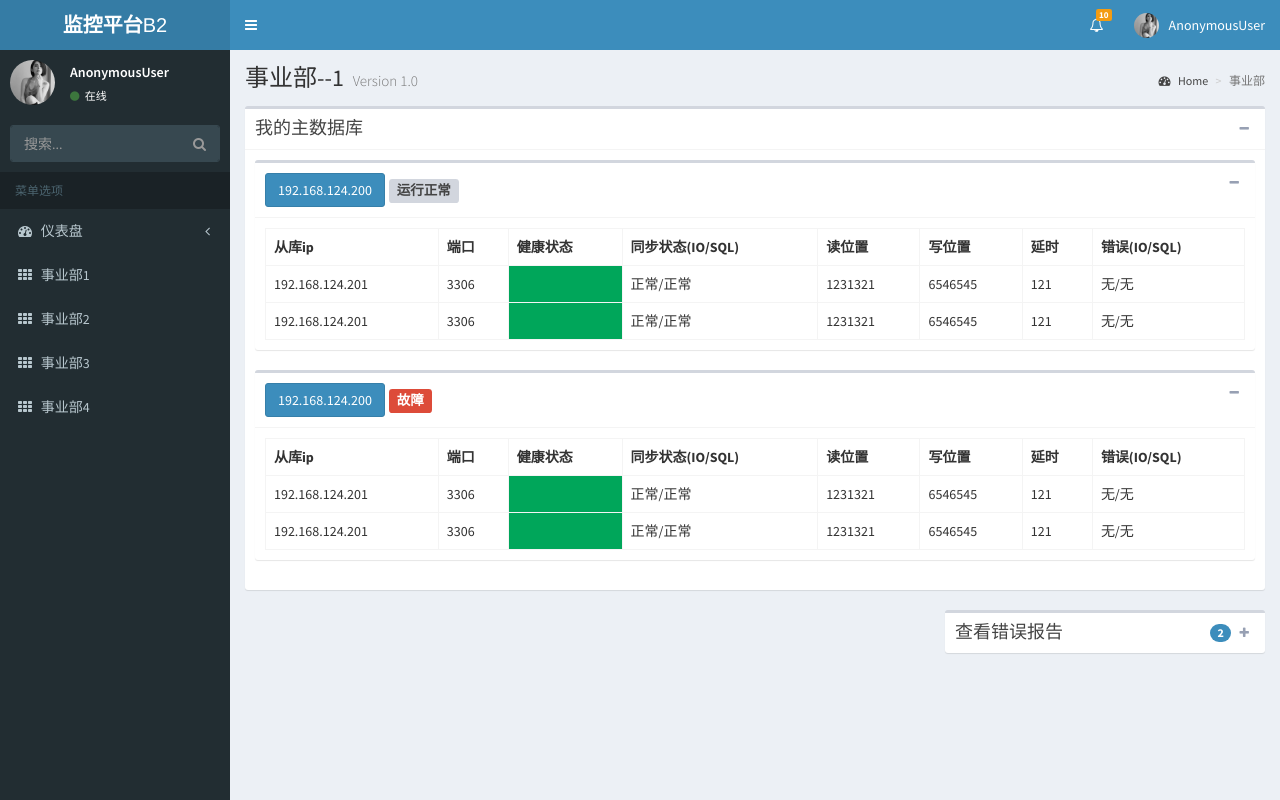
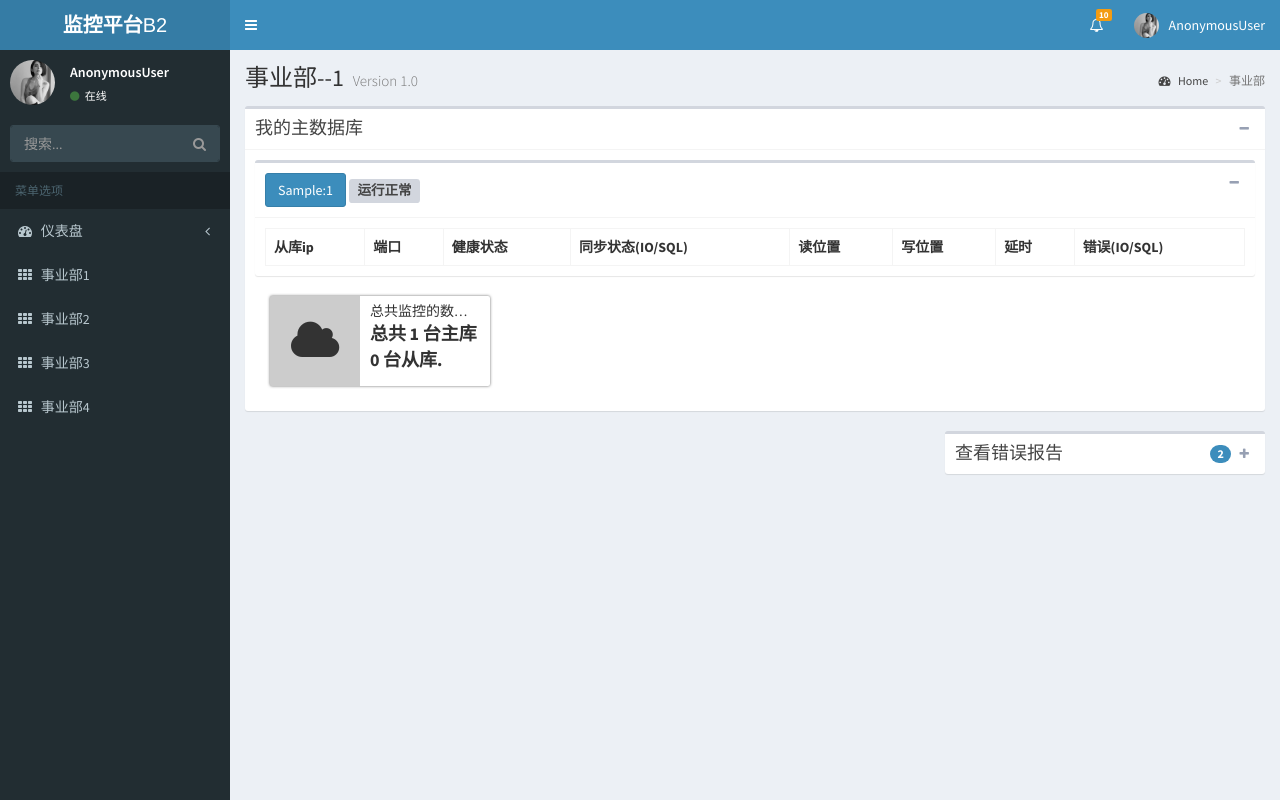
Before and after one commit to shuaibiguang/sql-monion, a Django app: page /department1/ in a window 1280 px wide. Run offline with Django 3.2, Linux system fonts and the light colour scheme; tables that the repository leaves empty hold one stand-in row (values such as "Sample post"); lists and menus that the app fills with data are empty; some libraries are stand-ins or nearby versions.

Commit message:
基本前端页面展示完成

```diff
--- a/cmdb/cmdb1/templates/department1.html
+++ b/cmdb/cmdb1/templates/department1.html
@@ -2,7 +2,8 @@
 <html lang="en">
 <head>
     <meta charset="UTF-8">
-    <title>{% load static %}
+    <title>事业部-1 数据监控页面</title>
+    {% load static %}
 {% include 'header.html' %}
 </head>
 <body class="hold-transition skin-blue sidebar-mini">
@@ -39,9 +40,10 @@
             <!-- /.box-header -->
             <div class="box-body">
               <!-- 事件提醒栏  -->
+              {% for key, value in sqlStatus.items %}
               <div class="box">
                   <div class="box-header with-border">
-                      <h3 class="box-title"><a href="#" class="btn btn-primary">192.168.124.200</a> <label class="label label-default">运行正常</label></h3>
+                      <h3 class="box-title"><a href="#" class="btn btn-primary">{{ key }}</a> <label class="label label-default">运行正常{{ sqlStatus.fromkeys }}</label></h3>
                       <div class="box-tools pull-right">
                           <button type="button" class="btn btn-box-tool" data-widget="collapse"><i class="fa fa-minus"></i></button>
                       </div>
@@ -59,84 +61,58 @@
                                 <th>延时</th>
                                 <th>错误(IO/SQL)</th>
                             </tr>
+                            {% for skey, slave in value.items %}
                             <tr>
-                                <td>192.168.124.201</td>
-                                <td>3306</td>
-                                <td class="label-success"></td>
-                                <td>正常/正常</td>
-                                <td>1231321</td>
-                                <td>6546545</td>
-                                <td>121</td>
-                                <td>无/无</td>
+                                <td>{{ slave.myHost }}</td>
+                                <td>{{ slave.myPort }}</td>
+                                {% if slave.Slave_Healthy == 0 %}
+                                    <td style="background: #093"></td>
+                                {% elif slave.Slave_Healthy == 1 %}
+                                    <td style="background: #F90"></td>
+                                {% elif slave.Slave_Healthy == 2 %}
+                                    <td style="background: #f00"></td>
+                                {% elif slave.Slave_Healthy == 3 %}
+                                    <td style="background: #ccc"></td>
+                                {% endif %}
+                                <td>
+                                    {% if slave.Slave_IO_Running == "Yes" %}
+                                        <span style='color:green'>正常</span>
+                                    {% else %}
+                                        <span style='color:red'>停止</span>
+                                    {% endif %}
+                                </td>
+                                <td>{{ slave.Read_Master_Log_Pos }}</td>
+                                <td>{{ slave.Exec_Master_Log_Pos }}</td>
+                                <td>{{ slave.Seconds_Behind_Master }}</td>
+                                <td>
+                                    {% if slave.Last_IO_Error %}
+                                        {{ slave.Last_IO_Error }}
+                                    {% else %}
+                                        无
+                                    {% endif %}
+                                /
+                                    {% if slave.Last_SQL_Error %}
+                                        {{ slave.Last_SQL_Error }}
+                                    {% else %}
+                                        无
+                                    {% endif %}
+                                </td>
                             </tr>
-                            <tr>
-                                <td>192.168.124.201</td>
-                                <td>3306</td>
-                                <td class="label-success"></td>
-                                <td>正常/正常</td>
-                                <td>1231321</td>
-                                <td>6546545</td>
-                                <td>121</td>
-                                <td>无/无</td>
-                            </tr>
+                            {% endfor %}
                           </tbody>
                       </table>
                   </div>
               </div>
-              <div class="box">
-                  <div class="box-header with-border">
-                      <h3 class="box-title"><a href="#" class="btn btn-primary">192.168.124.200</a> <label class="label label-danger">故障</label></h3>
-                      <div class="box-tools pull-right">
-                          <button type="button" class="btn btn-box-tool" data-widget="collapse"><i class="fa fa-minus"></i></button>
+                {% endfor %}
+              <div class="col-md-3 col-sm-6 col-xs-12" >
+                    <div class="info-box" style="box-shadow:0px 0px 3px #666">
+                      <span class="info-box-icon"><i class="fa fa-cloud"></i></span>
+                      <div class="info-box-content">
+                        <span class="info-box-text">总共监控的数据库</span>
+                        <span class="info-box-number">{{ msg }}</span>
                       </div>
-                  </div>
-
-                  <div class="box-body">
-                      <table class="table table-bordered">
-                          <tbody>
-                            <tr>
-                                <th>从库ip</th>
-                                <th>端口</th>
-                                <th>健康状态</th>
-                                <th>同步状态(IO/SQL)</th>
-                                <th>读位置</th>
-                                <th>写位置</th>
-                                <th>延时</th>
-                                <th>错误(IO/SQL)</th>
-                            </tr>
-                            <tr>
-                                <td>192.168.124.201</td>
-                                <td>3306</td>
-                                <td class="label-success"></td>
-                                <td>正常/正常</td>
-                                <td>1231321</td>
-                                <td>6546545</td>
-                                <td>121</td>
-                                <td>无/无</td>
-                            </tr>
-                            <tr>
-                                <td>192.168.124.201</td>
-                                <td>3306</td>
-                                <td class="label-success"></td>
-                                <td>正常/正常</td>
-                                <td>1231321</td>
-                                <td>6546545</td>
-                                <td>121</td>
-                                <td>无/无</td>
-                            </tr>
-                          </tbody>
-                      </table>
-                  </div>
+                    </div>
               </div>
-{#              <div class="col-md-3 col-sm-6 col-xs-12" >#}
-{#                    <div class="info-box" style="box-shadow:0px 0px 3px #666">#}
-{#                      <span class="info-box-icon"><i class="fa fa-cloud"></i></span>#}
-{#                      <div class="info-box-content">#}
-{#                        <span class="info-box-text">总共监控的数据库</span>#}
-{#                        <span class="info-box-number">26</span>#}
-{#                      </div>#}
-{#                    </div>#}
-{#              </div>#}
                 <!-- /.col -->
               </div>
 
--- a/cmdb/cmdb1/views.py
+++ b/cmdb/cmdb1/views.py
@@ -1,5 +1,7 @@
 from django.shortcuts import render
 from django.http import HttpResponse
+from cmdb1.models import department1 as v1
+from cmdb1.utils.processor import processor
 # Create your views here.
 
 
@@ -8,4 +10,17 @@
 
 
 def department1(request):
-    return render(request, "department1.html")
+    # 首先拿取主库,做个字典雏形
+    sqlStatus = {}
+    masterList = v1.objects.filter(type = 1)
+    for master in masterList:
+        sqlStatus[master.ip+":"+str(master.port)] = {}
+    # 拿取从库开始查询
+    slaveList = v1.objects.filter(type = 2)
+    for slave in slaveList:
+        queryStatus = processor.loop(slave.ip,slave.port,slave.username,slave.password)
+        sqlStatus[queryStatus['Master_Host'] + ":" + str(queryStatus['Master_Port'])][slave.ip +":"+str(slave.port)] = queryStatus
+    masterLen = len(masterList)
+    slaveLen = len(slaveList)
+    msg = "总共 "+str(masterLen)+" 台主库  "+str(slaveLen)+" 台从库."
+    return render(request, "department1.html",{'sqlStatus':sqlStatus,'msg':msg})
```
Also changed, not shown: cmdb/cmdb1/utils/processor.py (added, +36 -0 lines), 4 other files.
